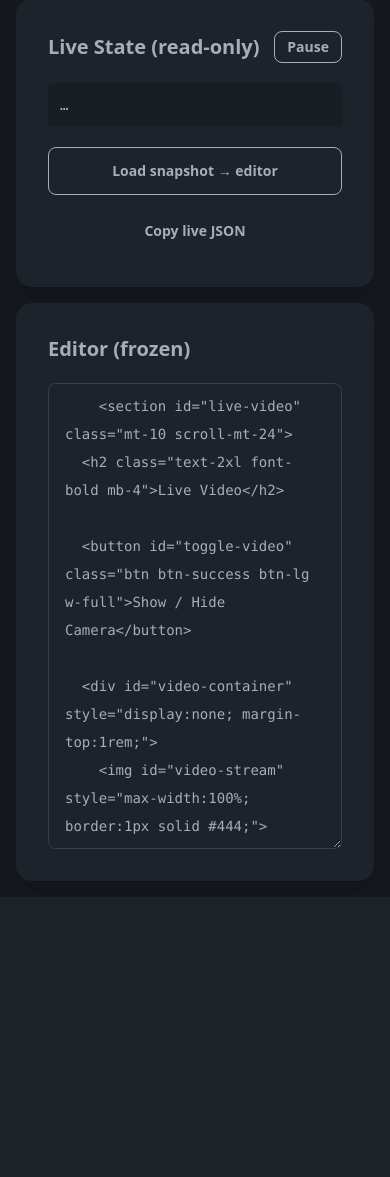
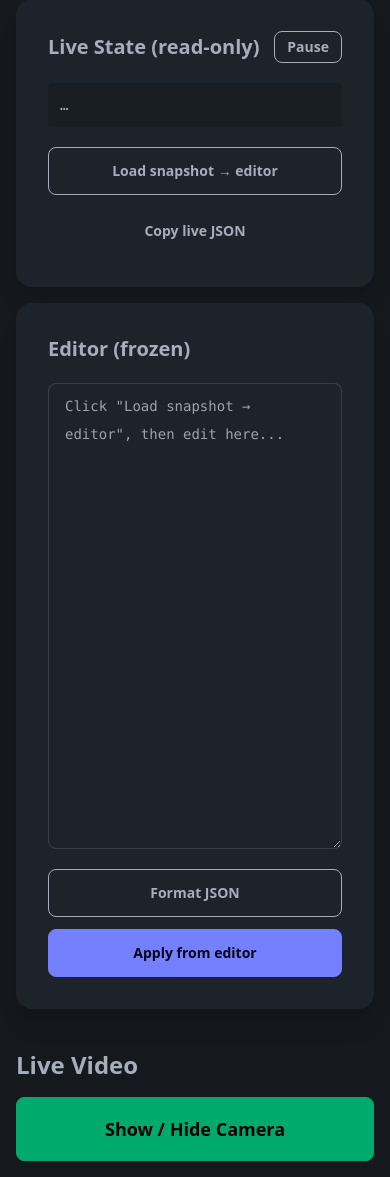
Before and after one commit to lukas-walker/er_gui, a Python web app: template templates/index.html in a window 390 px wide; the page is wider, and only the part inside the window is pictured. Shown: the part 1345-2522 px from the top of that part. Before the commit the page ends 2236 px from the top of that part, so only its background shows below. Run offline with Jinja, Linux system fonts and the light colour scheme; the template is opened without the code that fills it, so the values that code supplies are empty; some libraries are stand-ins or nearby versions.

Commit message:
small copy paste mistake

```diff
--- a/templates/partials/advanced_controls.html
+++ b/templates/partials/advanced_controls.html
@@ -57,5 +57,22 @@
           class="textarea textarea-bordered font-mono w-full mt-3"
           rows="16"
           placeholder='Click "Load snapshot → editor", then edit here...'
+        ></textarea>
 
+        <div class="mt-3 grid grid-cols-1 md:grid-cols-2 gap-3">
+          <button class="btn btn-outline w-full" onclick="formatEditorJson()">
+            Format JSON
+          </button>
+          <label for="modal-set-state" class="btn btn-primary w-full">
+            Apply from editor
+          </label>
+        </div>
+
+        <p id="state-error" class="text-sm text-error mt-2 hidden"></p>
+        <p id="state-success" class="text-sm text-success mt-2 hidden"></p>
+      </div>
+    </div>
+
+  </div>
+</div>
 </section>
```
